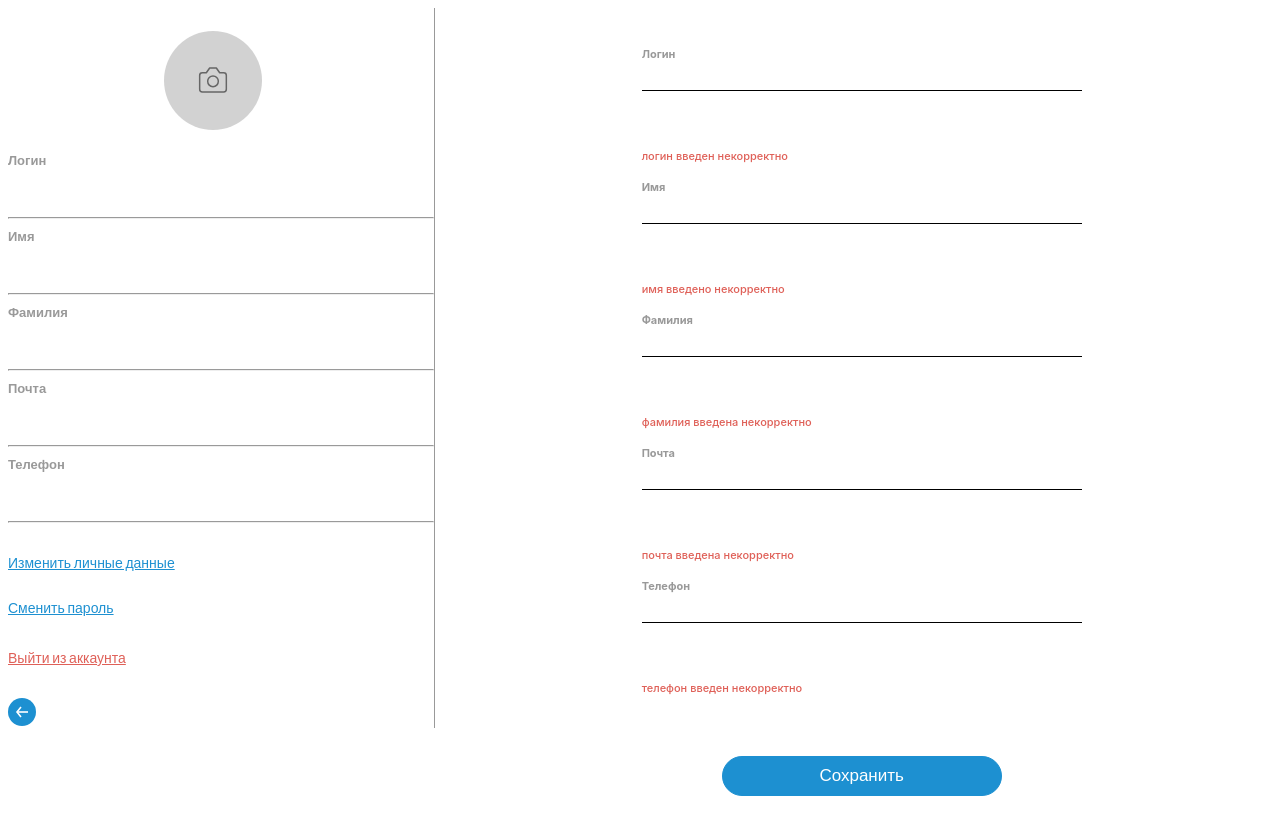
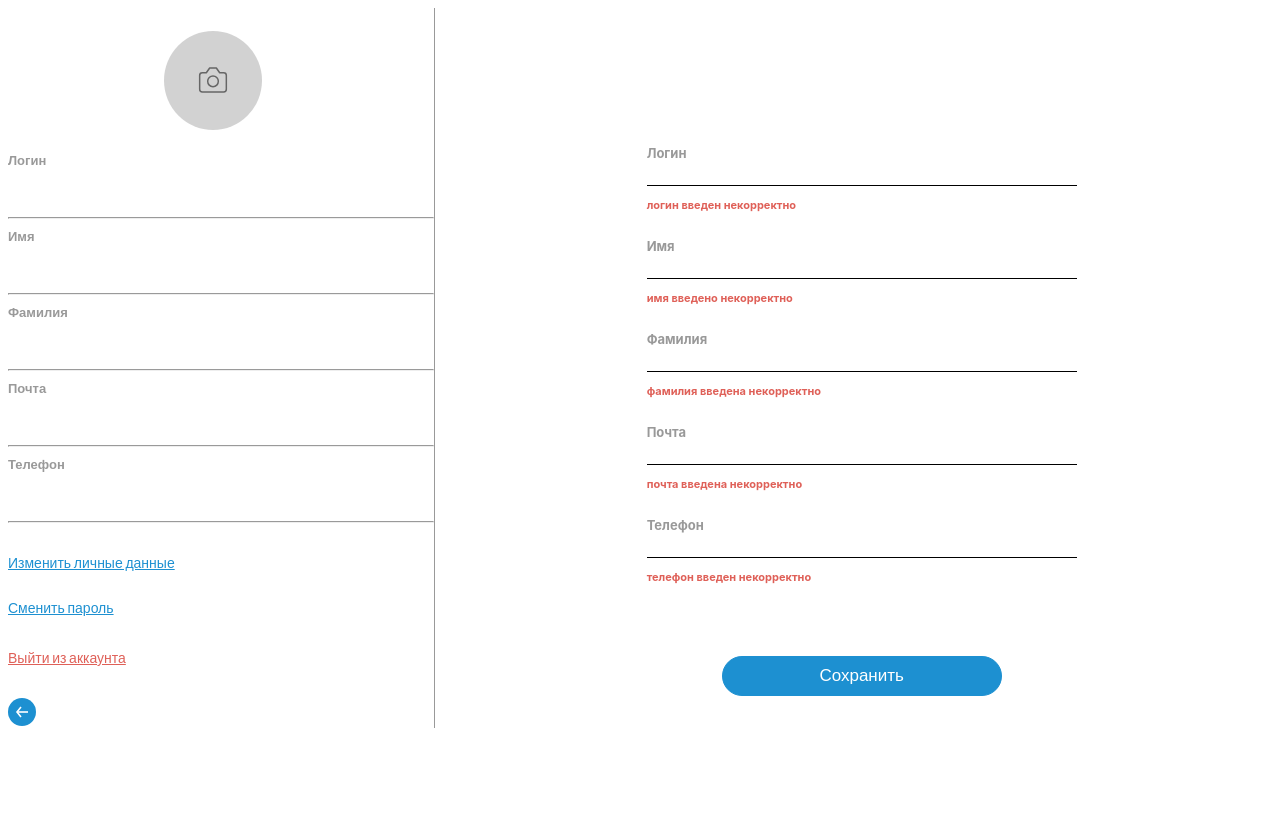
Before and after one commit to lga-13/searching, a website built with Vite: page index.html in a window 1280 px wide. Both pictures are taken after a click on the element "Изменить личные данные". Shown: the top 834 px of the page. Built offline with nearby package versions, Linux system fonts and the light colour scheme.

Commit message:
страница настроек приведена в порядок

```diff
--- a/src/blocks/change-data-form/change-data-form.css
+++ b/src/blocks/change-data-form/change-data-form.css
@@ -22,24 +22,35 @@
     padding-left: 0;
     font-family: "Inter", sans-serif;
     font-weight: 700;
-    font-size: 11px;
+    font-size: 13px;
     color: #999999;
+}
+
+.form__input-message-error{
+    position: relative;
 }
 
 .change-data-form__input{
     width: 430px;
-    padding: 5px;
+    padding: 0;
     margin-bottom: 47px;
     border: none;
     border-bottom: 1px solid black ;
 }
 
+.change-data-form__input:focus {
+    outline: none;
+}
+
 .change-data-form__error-message{
+    position: absolute;
+    left: 0;
+    margin: -35px 0 0 0;
     color: #DF6058;
     font-family: "Inter", sans-serif;
-    font-weight: 500;
+    font-weight: 700;
     font-size: 11px;
-    margin-bottom: 10px;
+    padding: 0;
 }
 
 .change-data-form__input + .change-data-form__error-message{
```
